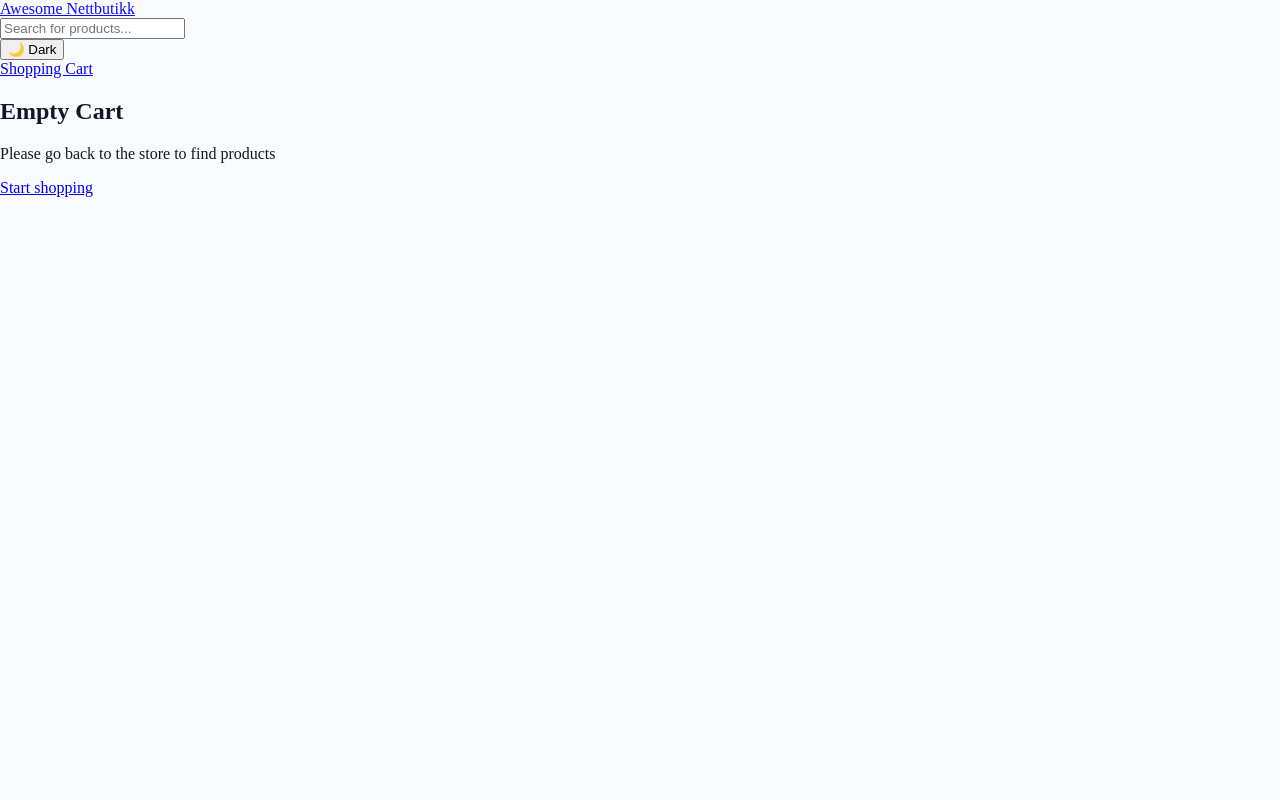
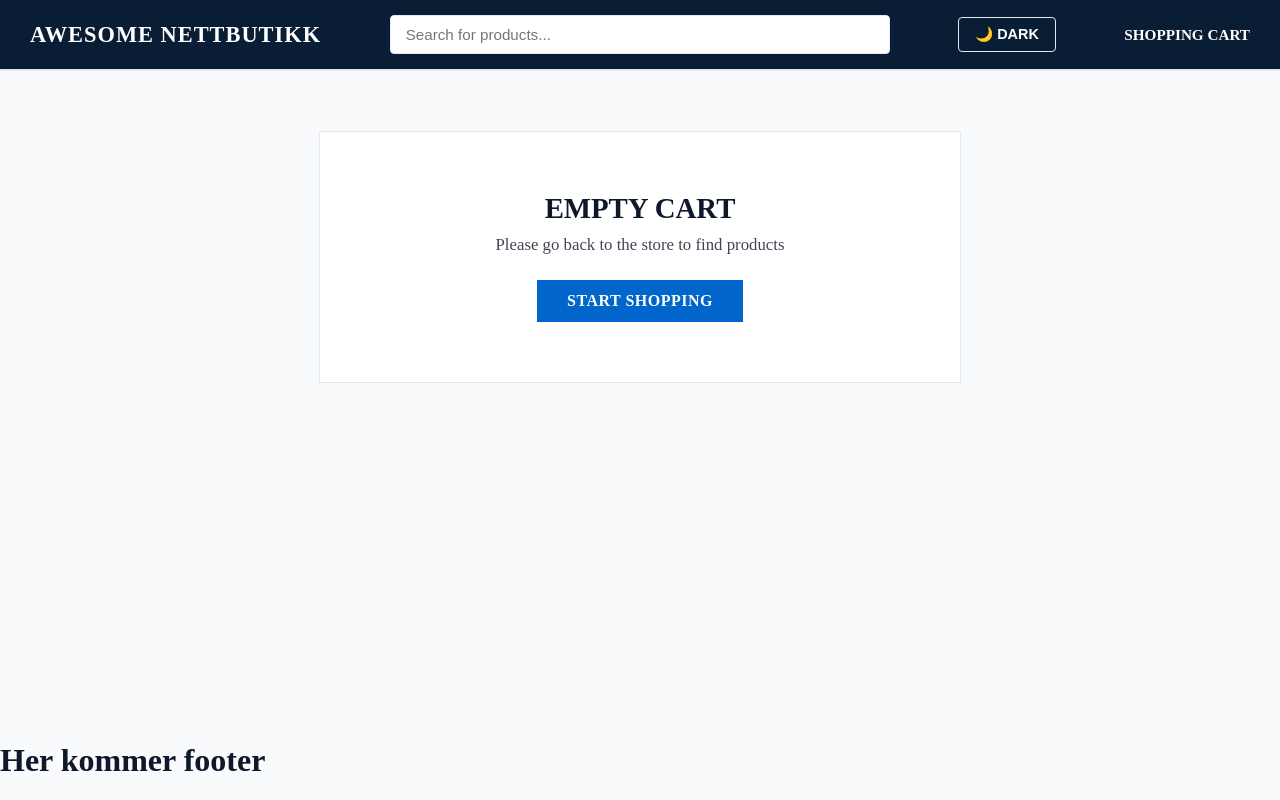
Before and after one commit to SS0391/minbutikk-oppgave, a React (Vite) app: page /cart in a window 1280 px wide. Built offline with nearby package versions, Linux system fonts and the light colour scheme.

Commit message:
added a footer. styled the layout. ProductCard and the Cart along side with the Header

```diff
--- /dev/null
+++ b/src/components/Footer/Footer.jsx
@@ -0,0 +1,3 @@
+export default function Footer() {
+  return <h1>Her kommer footer</h1>;
+}
--- a/src/components/Header/Header.module.css
+++ b/src/components/Header/Header.module.css
@@ -0,0 +1,113 @@
+.headerTop {
+  display: flex;
+  align-items: center;
+  justify-content: space-between;
+  padding: 15px 30px;
+  background-color: var(--nav-bg);
+  color: var(--nav-text);
+  border-bottom: 2px solid var(--border-color);
+  position: sticky;
+  top: 0;
+  z-index: 100;
+  gap: 20px;
+}
+
+.logo {
+  font-size: 1.4rem;
+  font-weight: 800;
+  color: var(--nav-text);
+  text-decoration: none;
+  text-transform: uppercase;
+  letter-spacing: 1px;
+}
+
+.logo:hover {
+  opacity: 0.9;
+  text-shadow: 0 0 8px var(--accent-color);
+}
+
+.searchCont {
+  flex-grow: 1;
+  max-width: 500px;
+  display: flex;
+}
+
+.searchInput {
+  width: 100%;
+  padding: 10px 15px;
+  font-size: 0.95rem;
+  background-color: var(--card-bg);
+  color: var(--text-color);
+  border: 1px solid var(--border-color);
+  border-radius: 4px;
+  outline: none;
+  transition:
+    border-color 0.2s ease,
+    box-shadow 0.2s ease;
+}
+
+.searchInput:focus {
+  border-color: var(--accent-color);
+  box-shadow: 0 0 8px var(--accent-color);
+}
+
+.navCta {
+  display: flex;
+  align-items: center;
+  gap: 20px;
+}
+
+.themeBtn {
+  background-color: transparent;
+  border: 1px solid var(--border-color);
+  color: var(--nav-text);
+  padding: 8px 16px;
+  font-size: 0.9rem;
+  font-weight: 600;
+  border-radius: 4px;
+  text-transform: uppercase;
+}
+
+.themeBtn:hover {
+  background-color: rgba(255, 255, 255, 0.1);
+  border-color: var(--accent-color);
+}
+
+.lintCart {
+  display: flex;
+  align-items: center;
+  gap: 8px;
+  color: var(--nav-text);
+  text-decoration: none;
+  font-weight: 700;
+  font-size: 0.95rem;
+  text-transform: uppercase;
+}
+
+.badge {
+  background-color: var(--accent-color);
+  color: #ffffff;
+  padding: 2px 8px;
+  font-size: 0.8rem;
+  font-weight: 800;
+  border-radius: 10px;
+  box-shadow: 0 0 5px var(--accent-color);
+}
+
+/* Media Different screen */
+@media (max-width: 768px) {
+  .headerTop {
+    flex-direction: column;
+    padding: 15px;
+    gap: 15px;
+  }
+
+  .searchCont {
+    width: 100%;
+    max-width: none;
+  }
+  .navCta {
+    width: 100%;
+    justify-content: space-between;
+  }
+}
--- a/src/components/Layout/Layout.jsx
+++ b/src/components/Layout/Layout.jsx
@@ -1,6 +1,7 @@
 import { Outlet } from "react-router-dom";
 import Header from "../Header/Header.jsx";
 import styles from "./Layout.module.css";
+import Footer from "../Footer/Footer.jsx";
 
 export default function Layout() {
   return (
@@ -9,6 +10,8 @@ export default function Layout() {
       <main className={styles.mainContent}>
         <Outlet />
       </main>
+
+      <Footer />
     </div>
   );
 }
--- a/src/components/Layout/Layout.module.css
+++ b/src/components/Layout/Layout.module.css
@@ -0,0 +1,12 @@
+.appLayout {
+  display: flex;
+  flex-direction: column;
+  min-height: 100vh;
+  background-color: var(--bg-color);
+}
+
+.mainContent {
+  flex-grow: 1;
+  width: 100%;
+  box-sizing: border-box;
+}
--- a/src/components/ProductCard/ProductCard.module.css
+++ b/src/components/ProductCard/ProductCard.module.css
@@ -16,3 +16,79 @@
   z-index: 2;
   box-shadow: 0 10px 20px rgba(0, 0, 0, 0.15);
 }
+
+:global(html.dark) .card:hover {
+  box-shadow:
+    0 10px 25px rgba(0, 0, 0, 0.5),
+    0 0 10px rgba(220, 38, 38, 0.15);
+}
+
+.img {
+  width: 100%;
+  height: 200px;
+  object-fit: contain;
+  background-color: var(--bg-color);
+  padding: 10px;
+  margin-bottom: 15px;
+  box-sizing: border-box;
+  border: 1px solid var(--border-color);
+}
+
+.info {
+  display: flex;
+  flex-direction: column;
+  flex-grow: 1;
+}
+
+.category {
+  font-size: 0.75rem;
+  text-transform: uppercase;
+  letter-spacing: 1px;
+  color: var(--accent-color);
+  font-weight: 700;
+  margin-bottom: 5px;
+}
+
+.title {
+  font-size: 1.1rem;
+  font-weight: 700;
+  margin: 0 0 10px 0;
+  line-height: 1.3;
+  /* Kutter teksten etter 2 linjer så griddet forblir ryddig */
+  display: -webkit-box;
+  -webkit-line-clamp: 2;
+  -webkit-box-orient: vertical;
+  overflow: hidden;
+  height: 2.6rem;
+}
+
+.price {
+  font-size: 1.3rem;
+  font-weight: 800;
+  margin: 0 0 15px 0;
+  color: var(--text-color);
+}
+
+/* Buttons & CTA */
+
+.seeMoreBtn {
+  display: block;
+  text-align: center;
+  padding: 12px;
+  background-color: var(--nav-bg);
+  color: var(--nav-text);
+  text-decoration: none;
+  font-weight: 600;
+  font-size: 0.85rem;
+  text-transform: uppercase;
+  letter-spacing: 0.5px;
+  margin-top: auto; /* Låser knappen helt til bunnen av kortet */
+  border: 1px solid var(--border-color);
+}
+
+.seeMoreBtn:hover {
+  background-color: var(--accent-color);
+  color: #ffffff;
+  border-color: var(--accent-color);
+  box-shadow: 0 0 10px var(--accent-color);
+}
--- a/src/pages/Cart/Cart.module.css
+++ b/src/pages/Cart/Cart.module.css
@@ -0,0 +1,252 @@
+.cartContainer {
+  max-width: 1400px;
+  margin: 0 auto;
+  padding: 40px 20px;
+}
+
+.cartContainer h1 {
+  font-size: 2rem;
+  font-weight: 800;
+  margin-bottom: 30px;
+  text-transform: uppercase;
+  letter-spacing: -0.5px;
+  border-left: 5px solid var(--accent-color);
+  padding-left: 15px;
+}
+
+.cartSet {
+  display: grid;
+  grid-template-columns: 1fr;
+  gap: 30px;
+  align-items: start;
+}
+
+.productList {
+  display: flex;
+  flex-direction: column;
+  background-color: var(--card-bg);
+  border: 1px solid var(--border-color);
+}
+
+.cartProduct {
+  display: grid;
+  grid-template-columns: 80px 1fr;
+  gap: 20px;
+  padding: 20px;
+  align-items: center;
+  border-bottom: 1px solid var(--border-color);
+}
+.cartProduct:last-child {
+  border-bottom: none;
+}
+
+.productImg {
+  width: 100%;
+  height: 80px;
+  object-fit: contain;
+  background-color: var(--bg-color);
+  border: 1px solid var(--border-color);
+  padding: 5px;
+}
+
+.productInfo h3 {
+  font-size: 1.1rem;
+  font-weight: 700;
+  margin: 0 0 5px 0;
+  line-height: 1.3;
+}
+
+.productPrice {
+  font-size: 0.95rem;
+  font-weight: 600;
+  margin: 0;
+  opacity: 0.8;
+}
+
+.quantityControl {
+  display: flex;
+  align-items: center;
+  gap: 12px;
+  background-color: var(--bg-color);
+  border: 1px solid var(--border-color);
+  padding: 4px;
+  width: fit-content;
+  justify-self: start;
+}
+
+.quanBtn {
+  background-color: var(--card-bg);
+  color: var(--text-color);
+  border: 1px solid var(--border-color);
+  width: 32px;
+  height: 32px;
+  font-size: 1.1rem;
+  font-weight: 700;
+  display: flex;
+  justify-content: center;
+  align-items: center;
+}
+
+.quanBtn:hover {
+  background-color: var(--accent-color);
+  color: #f7f7f7;
+  border-color: var(--accent-color);
+}
+
+.quanNumber {
+  font-size: 1rem;
+  font-weight: 700;
+  margin: 0;
+  min-width: 20px;
+  text-align: center;
+}
+
+.totalProducts {
+  font-size: 1.1rem;
+  font-weight: 700;
+  justify-self: start;
+}
+
+.removeBtn {
+  background: transparent;
+  border: 1px solid var(--border-color);
+  color: var(--text-color);
+  padding: 6px 12px;
+  font-size: 0.8rem;
+  font-weight: 600;
+  text-transform: uppercase;
+  letter-spacing: 0.5px;
+  justify-self: start;
+}
+
+.removeBtn:hover {
+  background-color: #dc2626;
+  border-color: #dc2626;
+  color: #ffffff;
+  box-shadow: 0 0 10px rgba(220, 38, 38, 0.4);
+}
+
+.summaryCard {
+  background-color: var(--card-bg);
+  border: 1px solid var(--border-color);
+  padding: 30px;
+  position: sticky;
+  top: 100px;
+}
+
+.summaryCard h2 {
+  font-size: 1.4rem;
+  font-weight: 800;
+  margin: 0 0 20px 0;
+  text-transform: uppercase;
+  border-bottom: 2px solid var(--border-color);
+  padding-bottom: 10px;
+}
+
+.sumRow {
+  display: flex;
+  justify-content: space-between;
+  align-items: center;
+  margin-bottom: 15px;
+}
+
+.sumRow h4 {
+  font-size: 0.95rem;
+  font-weight: 500;
+  margin: 0;
+  opacity: 0.8;
+}
+
+.sumRow h5 {
+  font-size: 1rem;
+  font-weight: 700;
+  margin: 0;
+}
+
+.totalSumRow {
+  margin-top: 25px;
+  padding-top: 15px;
+  border-top: 1px dashed var(--border-color);
+}
+
+.totalSumRow h4 {
+  font-size: 1.1rem;
+  font-weight: 700;
+  opacity: 1;
+}
+
+.totalSumRow h5 {
+  font-size: 1.5rem;
+  font-weight: 800;
+  color: var(--accent-color);
+  text-shadow: 0 0 5px rgba(var(--accent-color), 0.2);
+}
+
+.btnCheck {
+  width: 100%;
+  padding: 14px;
+  background-color: var(--accent-color);
+  color: #ffffff;
+  border: none;
+  font-size: 1rem;
+  font-weight: 700;
+  text-transform: uppercase;
+  letter-spacing: 1px;
+  margin-top: 20px;
+}
+
+.btnCheck:hover {
+  box-shadow: 0 0 15px var(--accent-color);
+  transform: translateY(-1px);
+}
+
+.cartEmpty {
+  text-align: center;
+  padding: 60px 20px;
+  background-color: var(--card-bg);
+  border: 1px solid var(--border-color);
+  max-width: 600px;
+  margin: 60px auto;
+}
+
+.cartEmpty h2 {
+  font-size: 1.8rem;
+  font-weight: 800;
+  text-transform: uppercase;
+  margin: 0 0 10px 0;
+}
+
+.cartEmpty p {
+  font-size: 1.05rem;
+  margin: 0 0 25px 0;
+  opacity: 0.8;
+}
+
+.shopBtn {
+  display: inline-block;
+  padding: 12px 30px;
+  background-color: var(--accent-color);
+  color: #ffffff;
+  text-decoration: none;
+  font-weight: 700;
+  text-transform: uppercase;
+  letter-spacing: 0.5px;
+}
+
+.shopBtn:hover {
+  box-shadow: 0 0 12px var(--accent-color);
+}
+
+/* Media and Screens */
+@media (min-width: 600px) {
+  .cartProduct {
+    grid-template-columns: 100px 2fr 1.2fr 1fr auto;
+  }
+  .totalProducts {
+    justify-self: end;
+  }
+
+  .removeBtn {
+    justify-self: center;
+  }
+}
```
Also changed, not shown: src/components/Footer/Footer.module.css (added).
